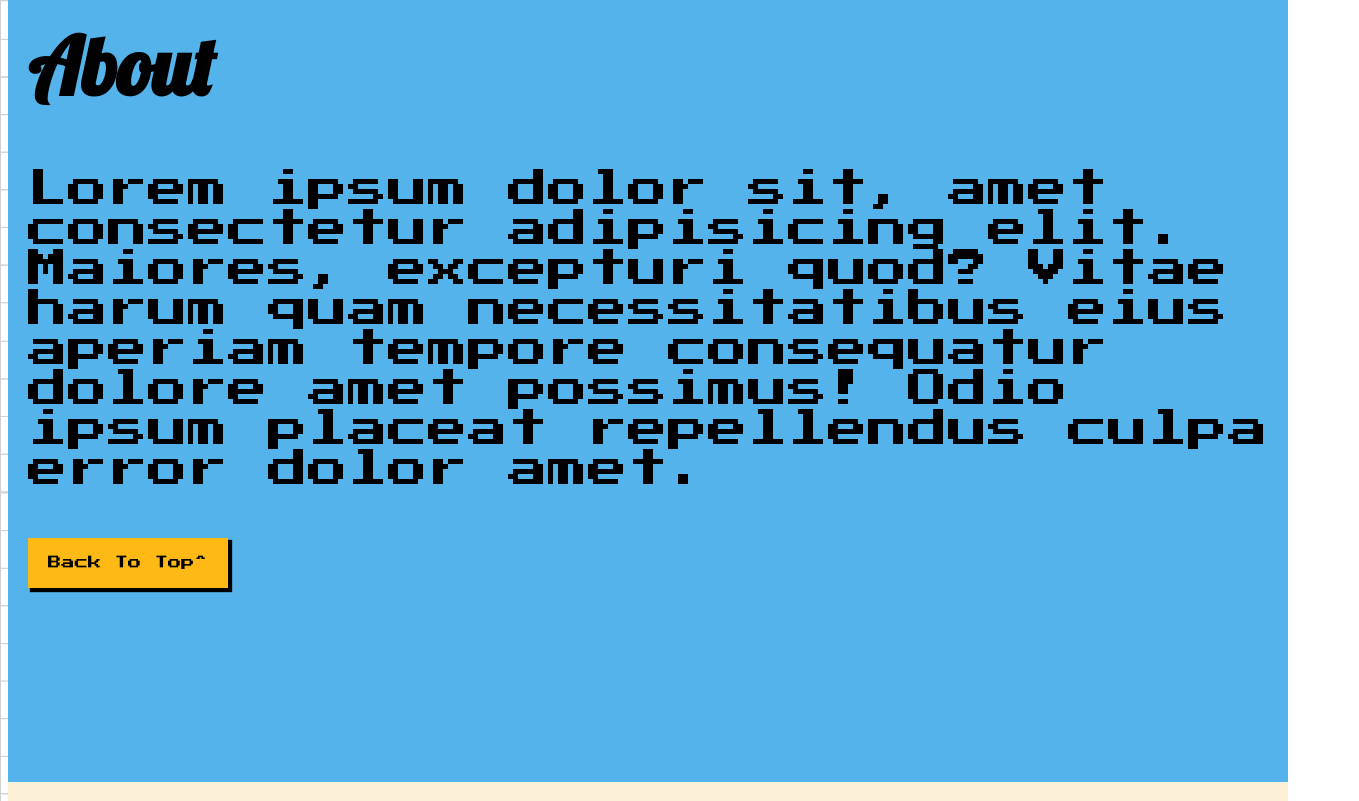
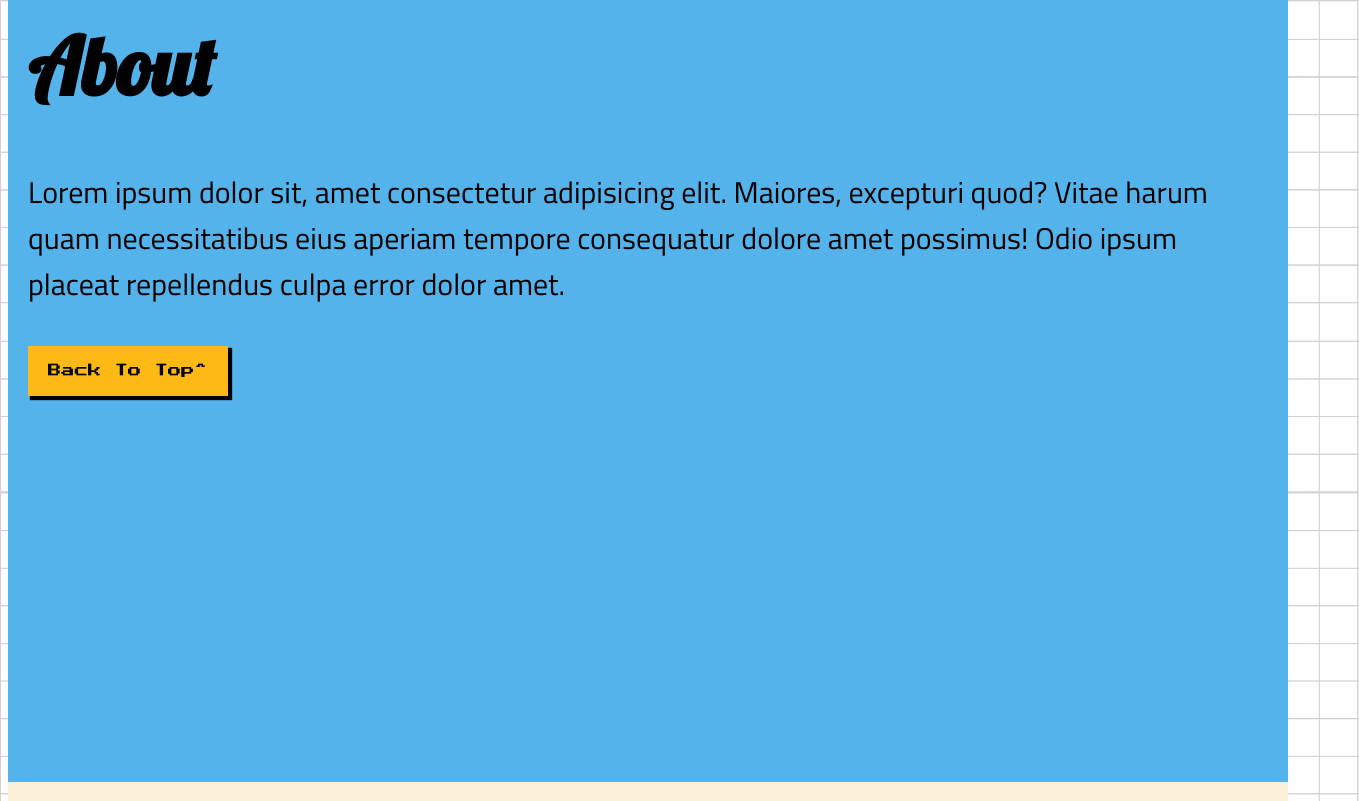
Before and after one commit to regananderson/portfolio, a plain HTML site: page index.html in a window 1280 px wide. Shown: the part 1094-1895 px from the top of the page, 1359 px wide, since content can reach past the window. Drawn offline with nearby package versions, Linux system fonts and the light colour scheme.

Commit message:
adds styling

```diff
--- a/style.css
+++ b/style.css
@@ -59,7 +59,7 @@ padding: 20px;
     font-size: 30px;
     margin-top: 0px;
   }
-  img {
+  .main-img {
     margin-top: 0px;
     grid-area: image;
     rotate: -5deg;
@@ -121,3 +121,8 @@ video{
 .p2{
   grid-area: p2;
 }
+
+.about > p {
+  font-family: 'Titillium Web', sans-serif;
+  font-size: 30px;
+}
```
Also changed, not shown: 1 other file.
